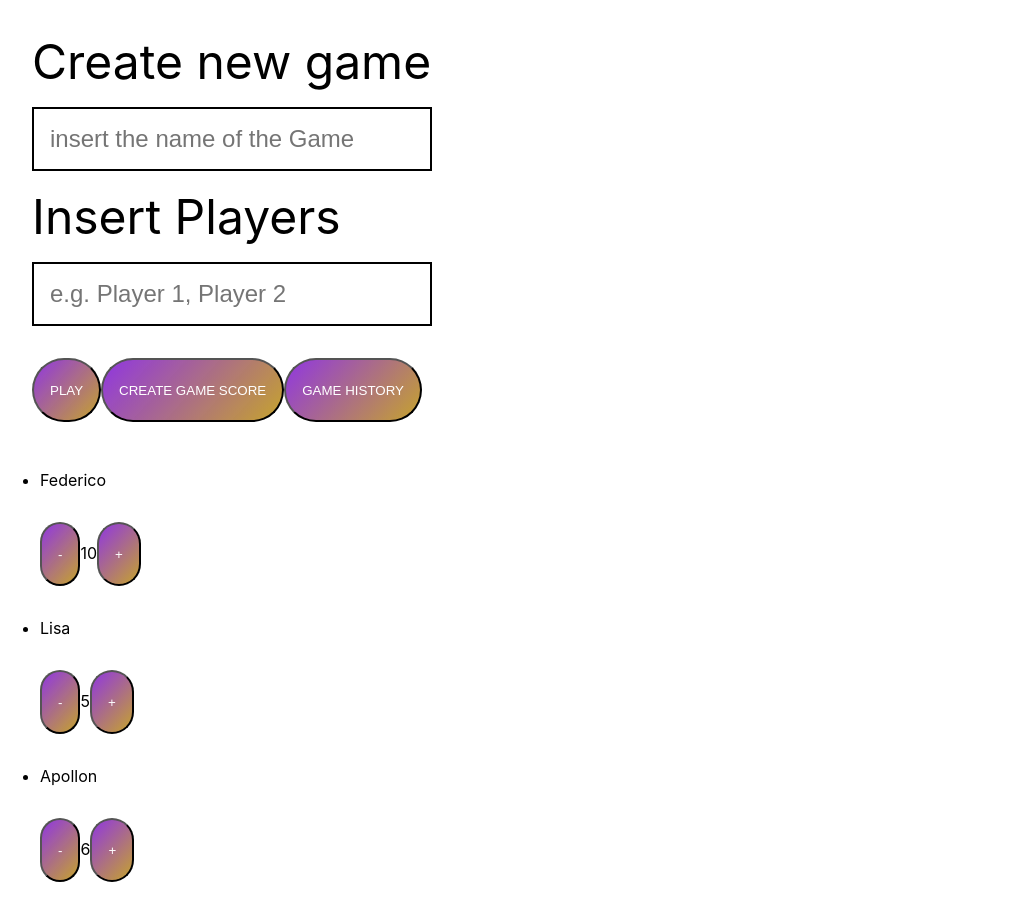
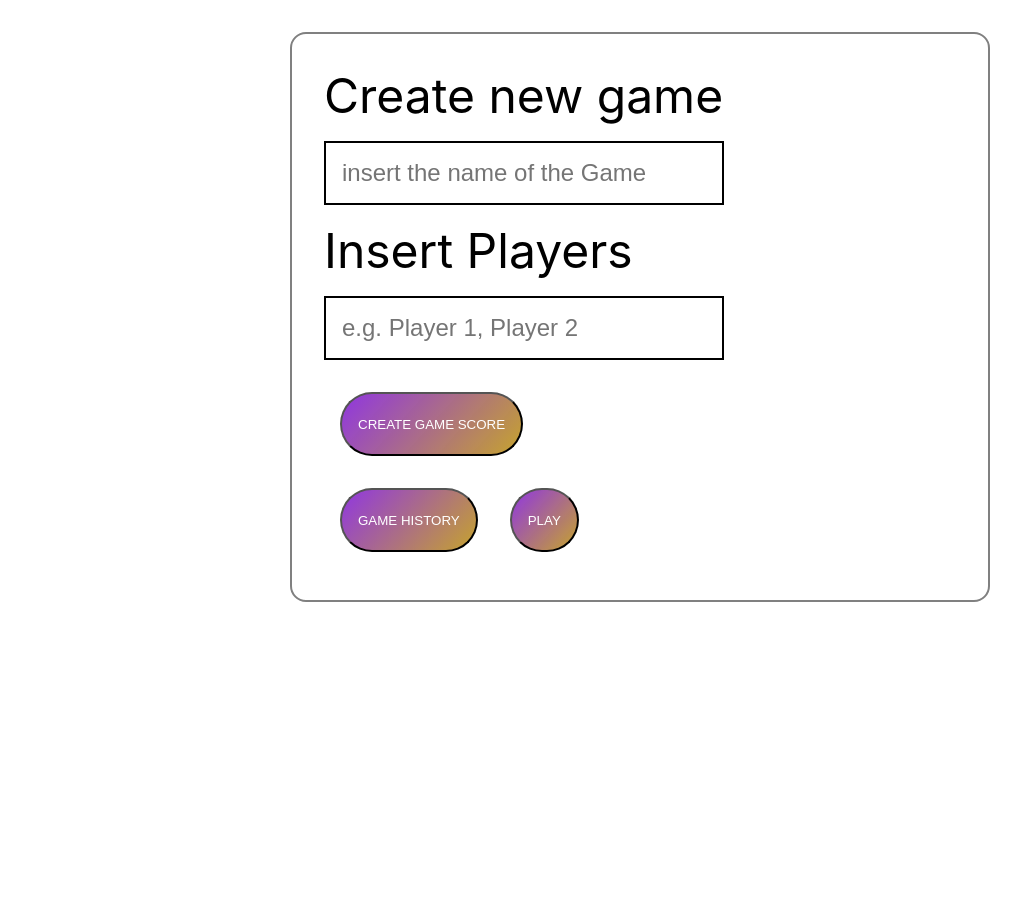
Before and after one commit to Apollon-Kelenc/score-keeper-app, a Next.js app: page / in a window 1280 px wide. Shown: the whole page, without its empty margins (0-1030 px from the left). After the commit the page ends 800 px from the top, so only its background shows below. Built offline with nearby package versions, Linux system fonts and the light colour scheme.

Commit message:
style some elements

```diff
--- a/components/CreateGame.js
+++ b/components/CreateGame.js
@@ -25,14 +25,19 @@ export default function CreateGame() {
           value=""
           onChange={() => {}}
         />
-        <Button description="Play" />
         <Button description="Create game score" />
-        <Button description="Game History" />
+
       </form>
+      <Button description="Game History"/>
+      <Button description="Play" />
     </CreateGameWrapper>
   );
 }
 
 const CreateGameWrapper = styled.section`
-  margin: 2rem;
+padding:2rem;
+  width:700px;
+  border:2px solid grey;
+  margin-top:2rem;
+  border-radius:1rem;
 `;
--- a/components/button.js
+++ b/components/button.js
@@ -1,12 +1,14 @@
 import styled from "styled-components";
 
-export function Button({ description }) {
-  return <FancyButton>{description}</FancyButton>;
+export function Button({ description, color}) {
+  return <FancyButton color={color}>{description}</FancyButton>;
 }
 
 const FancyButton = styled.button`
   height: 4rem;
-  margin: 1rem 0;
+  min-width:4rem;
+  margin: 1rem;
+
   width: auto;
   padding: 1rem;
   background: rgb(165, 15, 216);
--- a/pages/game.js
+++ b/pages/game.js
@@ -1,4 +1,5 @@
 import { Button } from "../components/Button";
+import styled from "styled-components";
 
 export default function Newgame({ gameName, players, id }) {
   return (
@@ -6,22 +7,45 @@ export default function Newgame({ gameName, players, id }) {
       <h2>{gameName}</h2>
       <section>
         <ul>
-          <li>
+          <PlayerElement>
             <p>Federico</p>
             <Button description="-" />
             10
             <Button description="+" />
-          </li>
-          <li>
+            </PlayerElement>
+          <PlayerElement>
             <p>Lisa</p>
             <Button description="-" />5<Button description="+" />
-          </li>
-          <li>
+            </PlayerElement>
+          <PlayerElement>
             <p>Apollon</p>
-            <Button description="-" />6<Button description="+" />
-          </li>
+            <Button description="-" />6<Button description="+"/>
+        </PlayerElement>
         </ul>
+        <ButtonsFrame>
+        <Button description="Reset Score"/>
+        <Button description="End Game"/>
+        </ButtonsFrame>
+
+
+
       </section>
     </>
   );
 }
+
+
+const PlayerElement = styled.li`
+list-style-type:none;
+display:flex;
+align-items:center;
+border: 2px solid black;
+margin-bottom:2rem;
+font-size: 1.5rem;
+padding: 0.3rem 1.5rem 0.3rem 2rem;
+border-radius:5rem;
+box-shadow: 0 0 8px rgba(0 0 0 / 50%);
+width:700px;`
+
+const ButtonsFrame = styled.div`
+padding:0 0 2rem 2rem;`
--- a/pages/history.js
+++ b/pages/history.js
@@ -0,0 +1 @@
+import styled from "styled-components";
--- a/pages/index.js
+++ b/pages/index.js
@@ -1,6 +1,7 @@
 import Head from "next/head";
 import CreateGame from "../components/CreateGame";
 import Newgame from "./game";
+import styled from "styled-components";
 
 export default function Home() {
   return (
@@ -12,9 +13,17 @@ export default function Home() {
       </Head>
 
       <main>
+        <FlexFrame>
         <CreateGame />
-        <Newgame />
+        </FlexFrame>
       </main>
     </div>
   );
 }
+
+const FlexFrame = styled.div `
+display:flex;
+flex-direction:column;
+align-items:center;
+
+`
```
